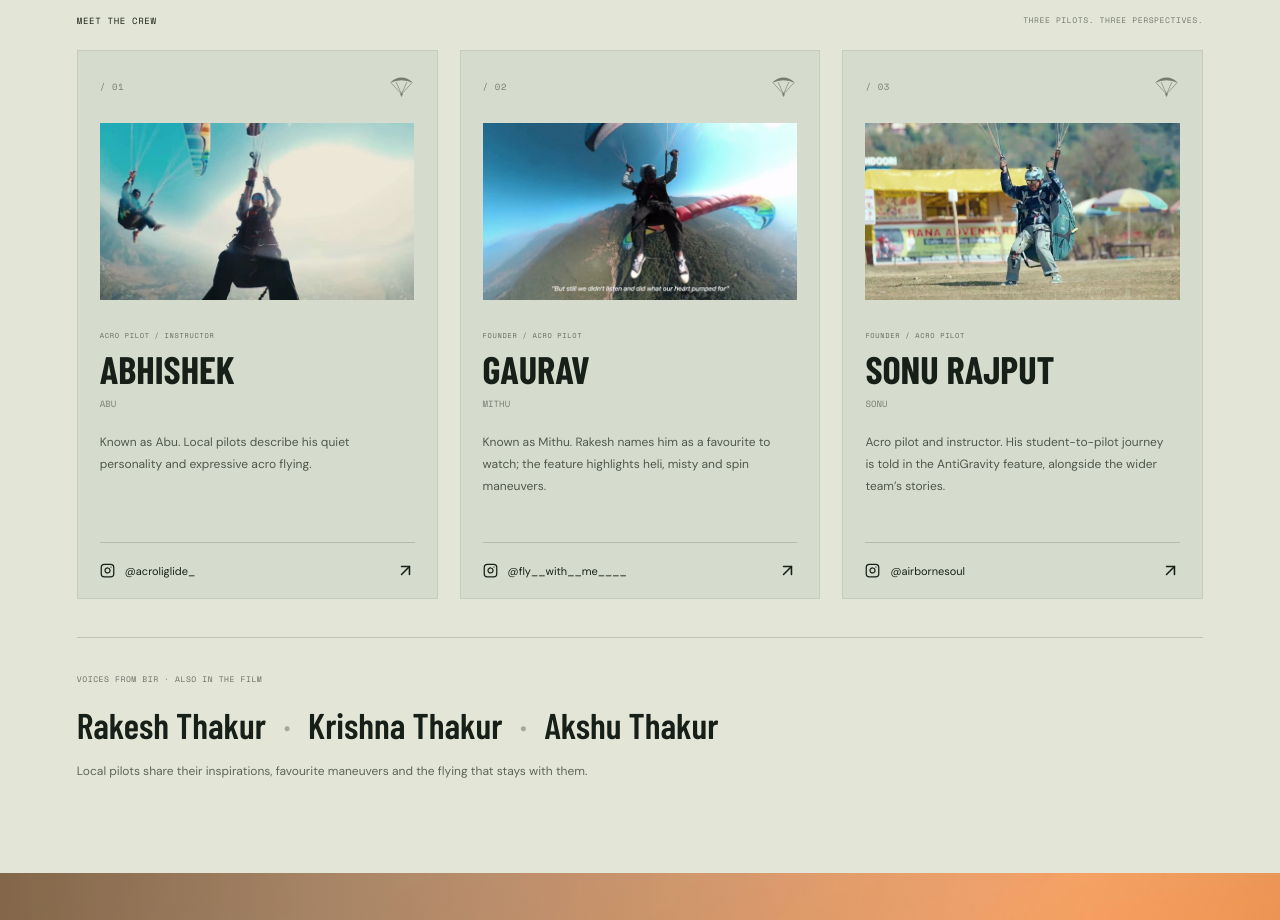
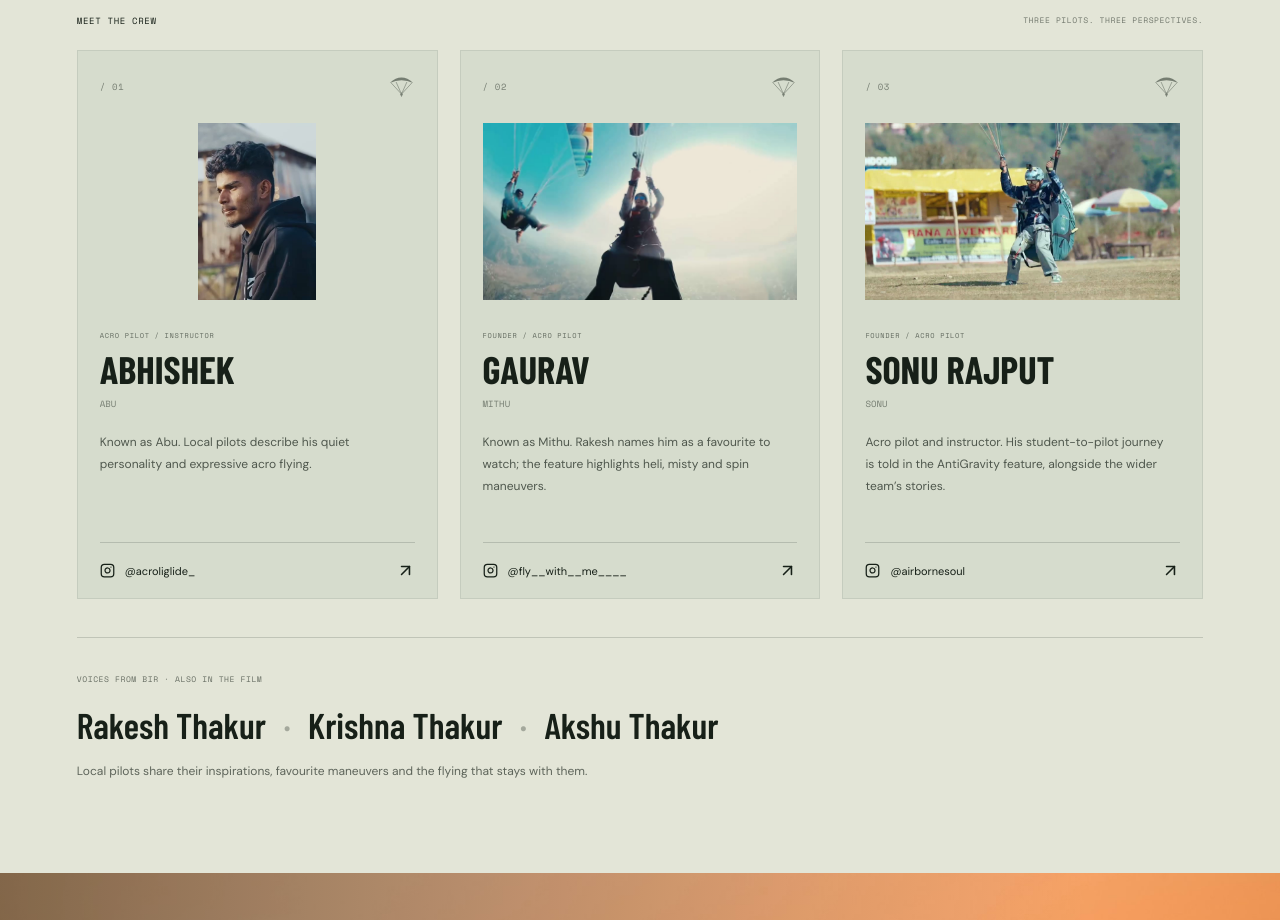
Before and after one commit to Bir-Acro-Team/bir-acro-team.github.io, a React (Vite) app: page / in a window 1280 px wide. Shown: the part 6340-7260 px from the top of the page. Built offline with nearby package versions, Linux system fonts and the light colour scheme; a web font is replaced by a local one.

Commit message:
Assign user-selected flying photo to Gaurav

```diff
--- a/src/main.jsx
+++ b/src/main.jsx
@@ -16,8 +16,8 @@ const shorts=[
 const YT='https://www.youtube.com/watch?v=eos-w5HGW8Y';
 const CALLING='https://www.instagram.com/reel/DRzHbrgAnhZ/';
 const members=[
- {name:'ABHISHEK',alias:'ABU',handle:'acroliglide_',photo:'abhishek-flight.jpg',role:'ACRO PILOT / INSTRUCTOR',bio:'Known as Abu. Local pilots describe his quiet personality and expressive acro flying.'},
- {name:'GAURAV',alias:'MITHU',handle:'fly__with__me____',photo:'gaurav-flight.jpg',role:'FOUNDER / ACRO PILOT',bio:'Known as Mithu. Rakesh names him as a favourite to watch; the feature highlights heli, misty and spin maneuvers.'},
+ {name:'ABHISHEK',alias:'ABU',handle:'acroliglide_',photo:'abhishek.jpg',role:'ACRO PILOT / INSTRUCTOR',bio:'Known as Abu. Local pilots describe his quiet personality and expressive acro flying.'},
+ {name:'GAURAV',alias:'MITHU',handle:'fly__with__me____',photo:'gaurav-paired-flight.jpg',role:'FOUNDER / ACRO PILOT',bio:'Known as Mithu. Rakesh names him as a favourite to watch; the feature highlights heli, misty and spin maneuvers.'},
  {name:'SONU RAJPUT',alias:'SONU',handle:'airbornesoul',photo:'sonu-flight.jpg',role:'FOUNDER / ACRO PILOT',bio:'Acro pilot and instructor. His student-to-pilot journey is told in the AntiGravity feature, alongside the wider team’s stories.'}
 ];
 const maneuvers=[
```
Also changed, not shown: public/media/gaurav-paired-flight.jpg (added), 1 other file (tests, documents, lock files or other folders).
